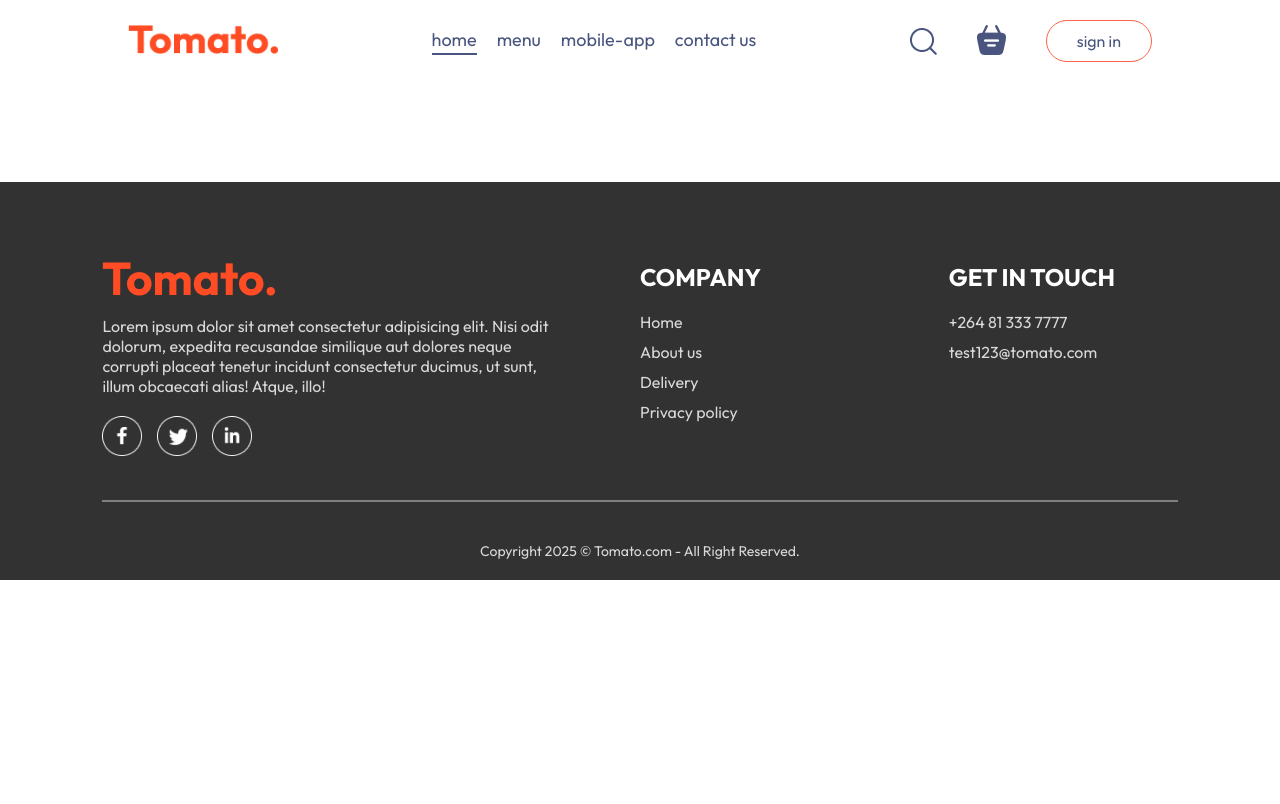
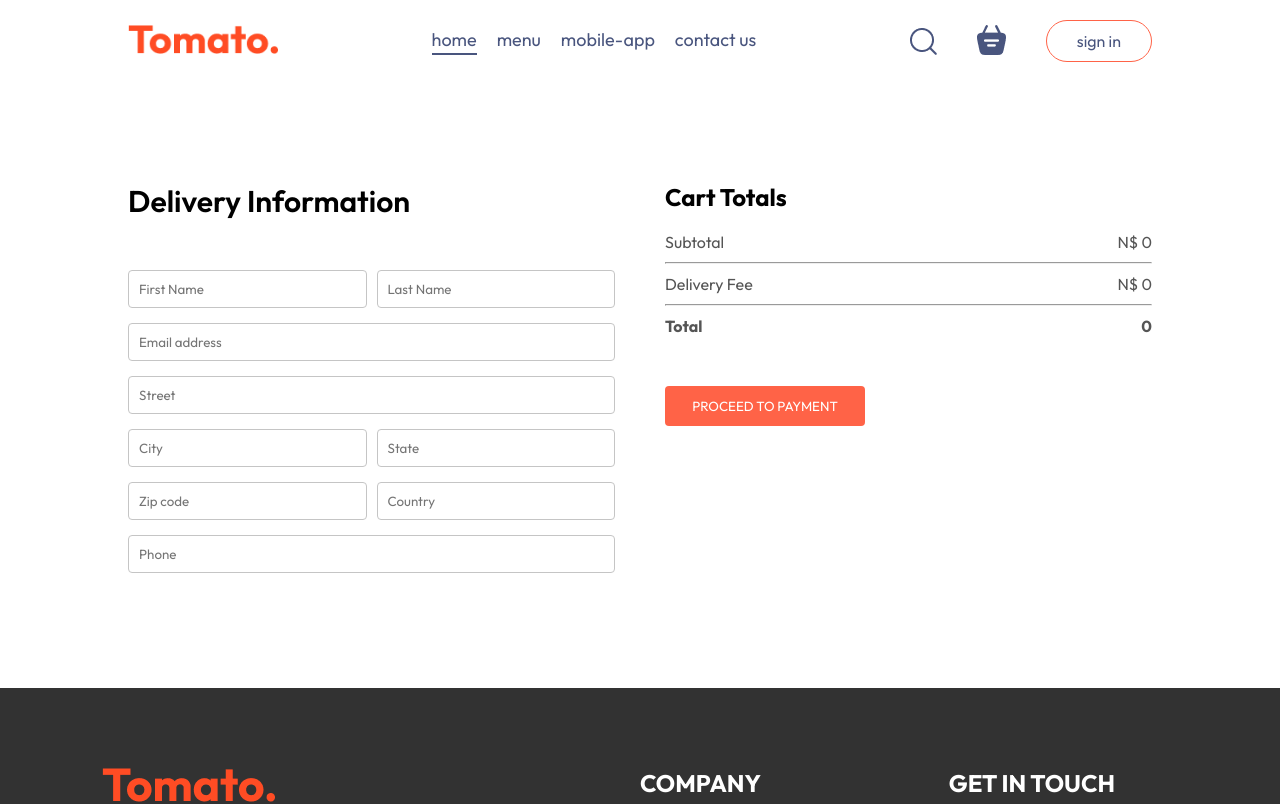
Before and after one commit to elifas-starboy/food-management-system, a React (Vite) app in the folder frontend/: page /order in a window 1280 px wide. Shown: the top 804 px of the page. Built offline with nearby package versions, Linux system fonts and the light colour scheme.

Commit message:
feat(checkout): Add order page components

```diff
--- a/frontend/src/pages/Cart/Cart.jsx
+++ b/frontend/src/pages/Cart/Cart.jsx
@@ -54,12 +54,12 @@ function Cart() {
             <hr />
             <div className="cart-total-detials">
               <p>Delivery Fee</p>
-              <p>N$ {2}</p>
+              <p>N$ {getTotalCartAmount() === 0 ? 0 : 2}</p>
             </div>
             <hr />
             <div className="cart-total-detials">
               <b>Total</b>
-              <b>{getTotalCartAmount() + 2}</b>
+              <b>{getTotalCartAmount() === 0 ? 0 : getTotalCartAmount() + 2}</b>
             </div>
           </div>
           <button
--- a/frontend/src/pages/PlaceOrder/PlaceOrder.css
+++ b/frontend/src/pages/PlaceOrder/PlaceOrder.css
@@ -0,0 +1,41 @@
+.place-order {
+  display: flex;
+  align-items: start;
+  justify-content: space-between;
+  gap: 5rem;
+  margin-top: 10rem;
+}
+
+.place-order-left {
+  width: 100%;
+  max-width: max(30%, 50rem);
+}
+
+.place-order-left .title {
+  font-size: 3rem;
+  font-weight: 600;
+  margin-bottom: 5rem;
+}
+
+.place-order-left input {
+  margin-bottom: 1.5rem;
+  width: 100%;
+  padding: 1rem;
+  border: 1px solid #c5c5c5;
+  border-radius: 4px;
+  outline-color: tomato;
+}
+
+.place-order-left .multi-fields {
+  display: flex;
+  gap: 1rem;
+}
+
+.place-order-right {
+  width: 100%;
+  max-width: max(40%, 50rem);
+}
+
+.place-order .cart-total button {
+  margin-top: 3rem;
+}
--- a/frontend/src/pages/PlaceOrder/PlaceOrder.jsx
+++ b/frontend/src/pages/PlaceOrder/PlaceOrder.jsx
@@ -1,7 +1,54 @@
+import { useContext } from "react";
 import "./PlaceOrder.css";
+import { StoreContext } from "../../context/StoreContext";
 
 function PlaceOrder() {
-  return <form className="place-order"></form>;
+  const { getTotalCartAmount } = useContext(StoreContext);
+
+  return (
+    <form className="place-order">
+      <div className="place-order-left">
+        <p className="title">Delivery Information</p>
+        <div className="multi-fields">
+          <input type="text" placeholder="First Name" />
+          <input type="text" placeholder="Last Name" />
+        </div>
+        <input type="email" placeholder="Email address" />
+        <input type="text" placeholder="Street" />
+        <div className="multi-fields">
+          <input type="text" placeholder="City" />
+          <input type="text" placeholder="State" />
+        </div>
+        <div className="multi-fields">
+          <input type="text" placeholder="Zip code" />
+          <input type="text" placeholder="Country" />
+        </div>
+        <input type="text" placeholder="Phone" />
+      </div>
+      <div className="place-order-right">
+        <div className="cart-total">
+          <h2>Cart Totals</h2>
+          <div>
+            <div className="cart-total-detials">
+              <p>Subtotal</p>
+              <p>N$ {getTotalCartAmount()}</p>
+            </div>
+            <hr />
+            <div className="cart-total-detials">
+              <p>Delivery Fee</p>
+              <p>N$ {getTotalCartAmount() === 0 ? 0 : 2}</p>
+            </div>
+            <hr />
+            <div className="cart-total-detials">
+              <b>Total</b>
+              <b>{getTotalCartAmount() === 0 ? 0 : getTotalCartAmount() + 2}</b>
+            </div>
+          </div>
+          <button>PROCEED TO PAYMENT</button>
+        </div>
+      </div>
+    </form>
+  );
 }
 
 export default PlaceOrder;
```
